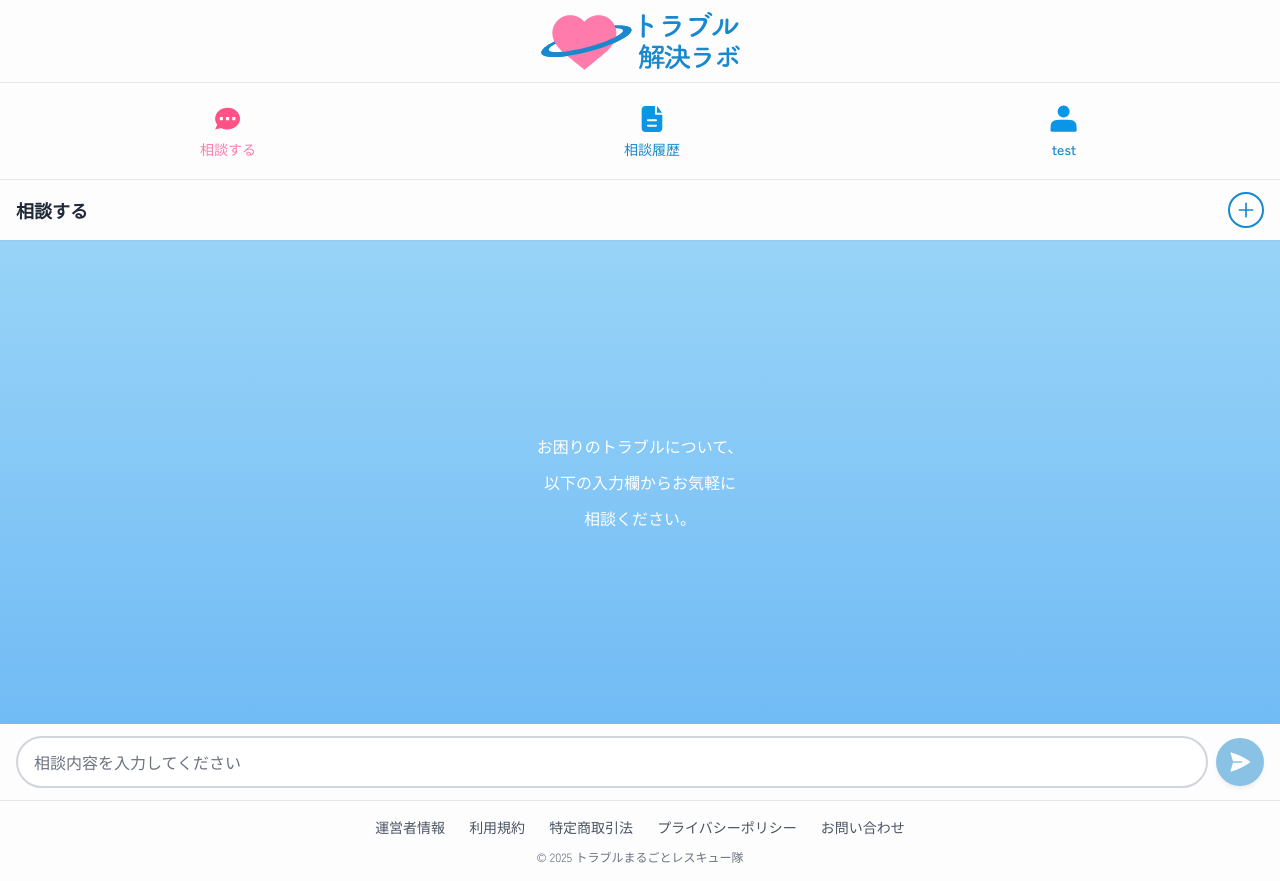
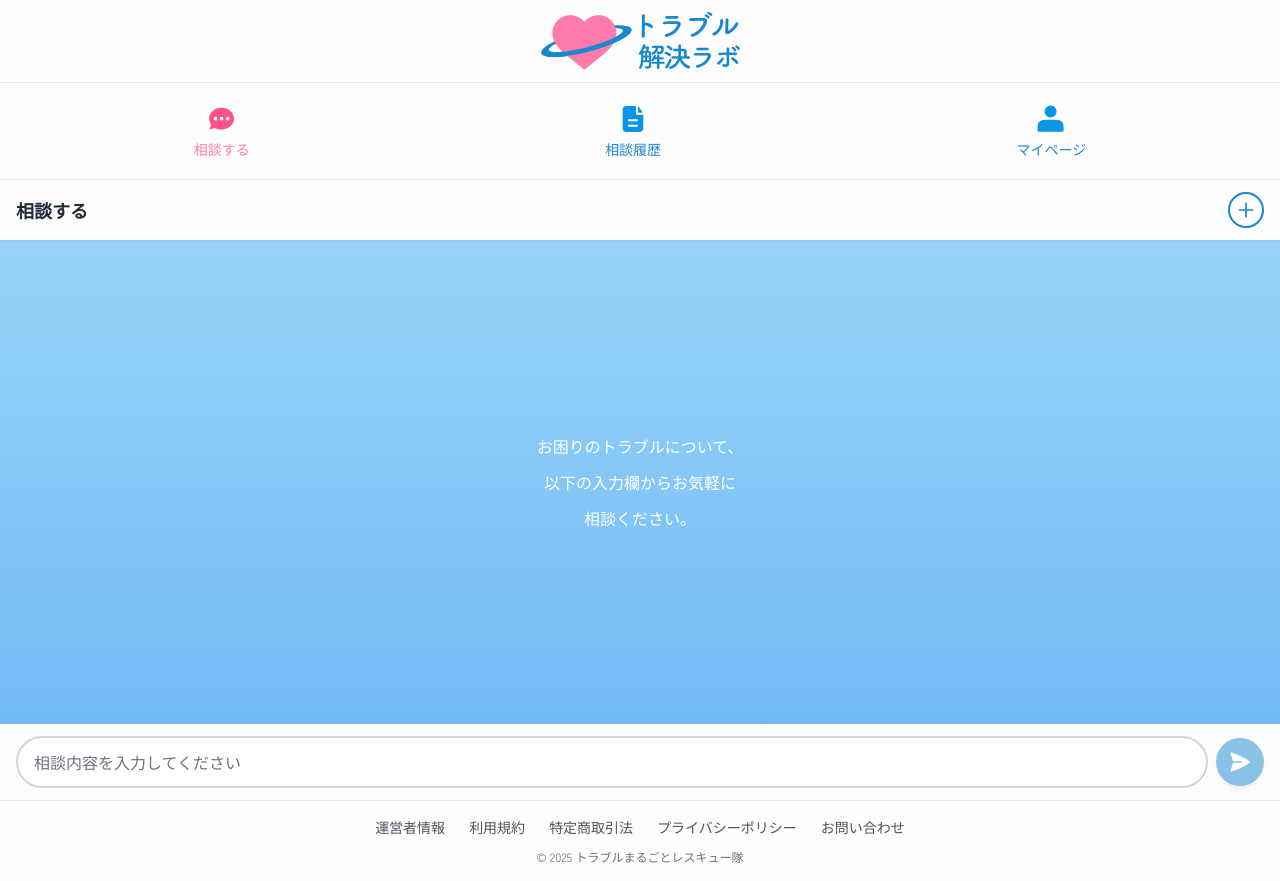
Before and after one commit to koushingnu/trouble, a Next.js app: page /consultation/new in a window 1280 px wide. Built offline with nearby package versions, Linux system fonts and the light colour scheme; no server answers.

Commit message:
メニューヘッダー修正（taku）

```diff
--- a/src/components/MenuHeader.tsx
+++ b/src/components/MenuHeader.tsx
@@ -19,7 +19,7 @@ export default function MenuHeader() {
       icon: "/icon/history.svg",
     },
     {
-      name: "test",
+      name: "マイページ",
       path: "/mypage",
       icon: "/icon/mypage.svg",
     },
```
